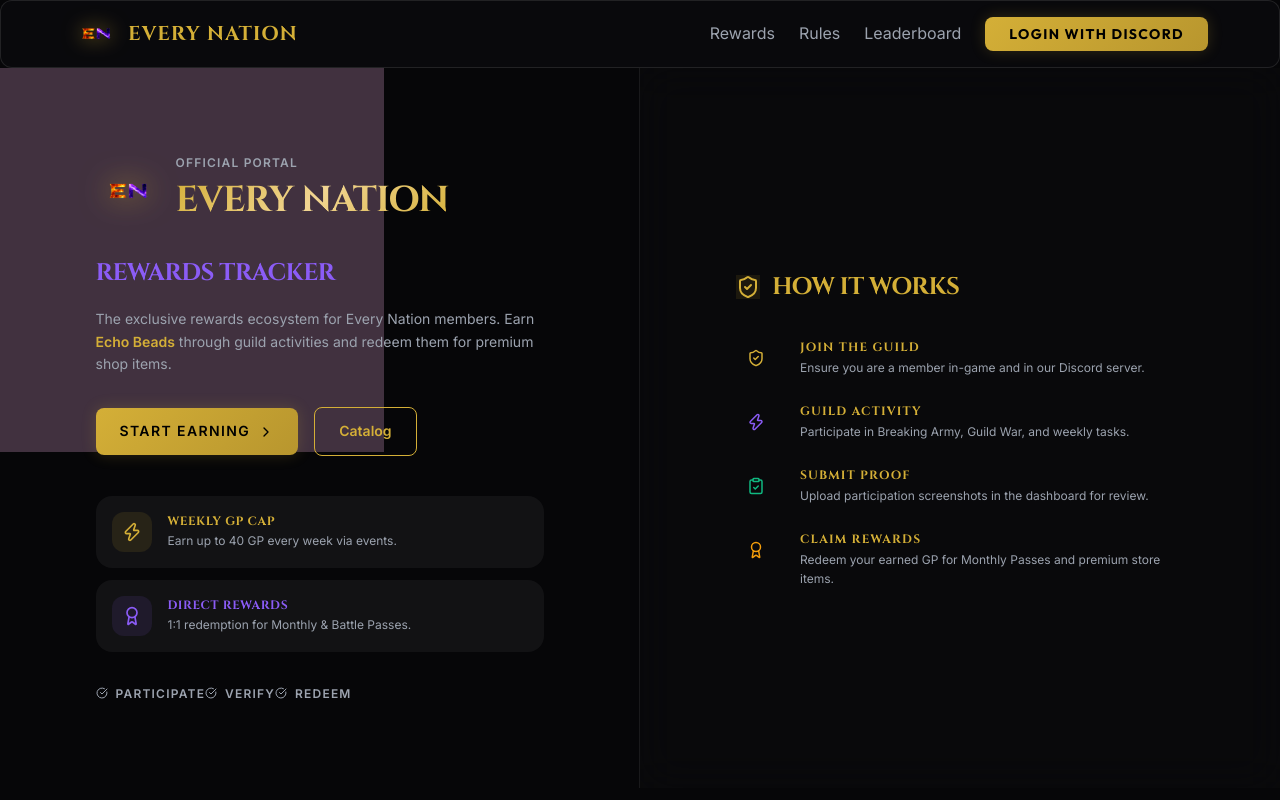
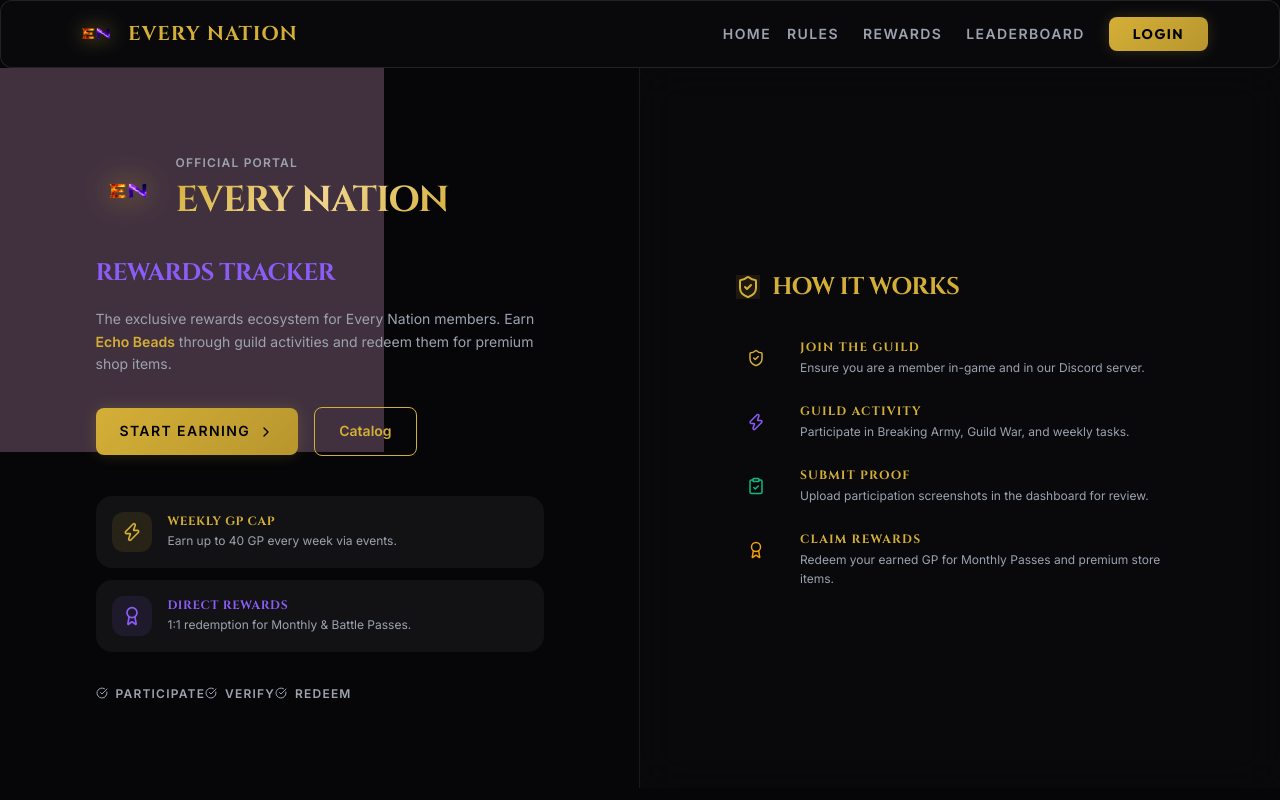
Before and after one commit to yogdepano/EN-Windbot, a Next.js app: page / in a window 1280 px wide. Built offline with nearby package versions, Linux system fonts and the light colour scheme; no server answers.

Commit message:
feat: rearrange Navbar links and rename labels for better UX

```diff
--- a/src/components/Navbar.tsx
+++ b/src/components/Navbar.tsx
@@ -16,41 +16,45 @@ export default function Navbar() {
           <span className="heading-serif text-xl font-bold tracking-wider">Every Nation</span>
         </Link>
 
-        <div className="flex items-center gap-6">
-          <Link href="/#rewards" className="text-text-muted hover:text-primary transition-colors hidden md:block">Rewards</Link>
-          <Link href="/rules" className="text-text-muted hover:text-primary transition-colors hidden md:block">Rules</Link>
-          <Link href="/leaderboard" className="text-text-muted hover:text-primary transition-colors hidden md:block">Leaderboard</Link>
+        <div className="flex items-center gap-4 lg:gap-8">
+          <Link href="/" className="text-sm font-bold uppercase tracking-widest text-text-muted hover:text-white transition-colors hidden md:block">Home</Link>
 
           {user ? (
-            <div className="flex items-center gap-4 lg:gap-6">
-              <Link href="/dashboard" className="text-sm font-medium text-text-muted hover:text-primary transition-colors hidden md:block">Overview</Link>
-              <Link href="/dashboard/check-in" className="text-sm font-medium text-text-muted hover:text-primary transition-colors hidden md:block">Submit Proof</Link>
-              <Link href="/dashboard/rewards" className="text-sm font-medium text-text-muted hover:text-primary transition-colors hidden md:block">Rewards</Link>
+            <div className="flex items-center gap-4 lg:gap-8">
+              <Link href="/dashboard" className="text-sm font-bold uppercase tracking-widest text-text-muted hover:text-white transition-colors hidden md:block">Overview</Link>
+              <Link href="/rules" className="text-sm font-bold uppercase tracking-widest text-text-muted hover:text-white transition-colors hidden md:block">Rules</Link>
+              <Link href="/dashboard/check-in" className="text-sm font-bold uppercase tracking-widest text-text-muted hover:text-white transition-colors hidden md:block">Submit</Link>
+              <Link href="/dashboard/rewards" className="text-sm font-bold uppercase tracking-widest text-text-muted hover:text-white transition-colors hidden md:block">Rewards</Link>
+              <Link href="/leaderboard" className="text-sm font-bold uppercase tracking-widest text-text-muted hover:text-white transition-colors hidden md:block">Leaderboard</Link>
 
               {isAdmin && (
                 <>
                   <div className="hidden md:block" style={{ width: '1px', height: '16px', backgroundColor: 'rgba(255,255,255,0.2)' }} />
-                  <Link href="/admin" className="text-sm font-bold text-secondary hover:text-white transition-colors hidden md:block">Admin</Link>
-                  <Link href="/admin/queue" className="text-sm font-bold text-secondary hover:text-white transition-colors hidden md:block">Queue</Link>
+                  <Link href="/admin" className="text-sm font-bold text-secondary hover:text-white transition-colors hidden md:block uppercase tracking-widest">Admin</Link>
                 </>
               )}
 
               <button
                 onClick={() => signOut()}
-                className="btn-secondary flex items-center gap-2 py-1.5 px-3 text-xs md:text-sm md:ml-4"
+                className="btn-secondary flex items-center gap-2 py-1.5 px-4 text-xs md:text-sm"
                 title="Logout"
               >
-                <LogOut size={16} />
-                <span className="hidden md:inline">Logout</span>
+                <LogOut size={16} className="text-secondary" />
+                <span className="font-bold uppercase tracking-widest hidden md:inline">Logout</span>
               </button>
             </div>
           ) : (
-            <button
-              onClick={() => signInWithDiscord()}
-              className="btn-primary py-2 px-6 text-sm"
-            >
-              Login with Discord
-            </button>
+            <div className="flex items-center gap-6">
+              <Link href="/rules" className="text-sm font-bold uppercase tracking-widest text-text-muted hover:text-white transition-colors hidden md:block">Rules</Link>
+              <Link href="/#rewards" className="text-sm font-bold uppercase tracking-widest text-text-muted hover:text-white transition-colors hidden md:block">Rewards</Link>
+              <Link href="/leaderboard" className="text-sm font-bold uppercase tracking-widest text-text-muted hover:text-white transition-colors hidden md:block">Leaderboard</Link>
+              <button
+                onClick={() => signInWithDiscord()}
+                className="btn-primary py-2 px-6 text-sm"
+              >
+                Login
+              </button>
+            </div>
           )}
         </div>
       </div>
```
